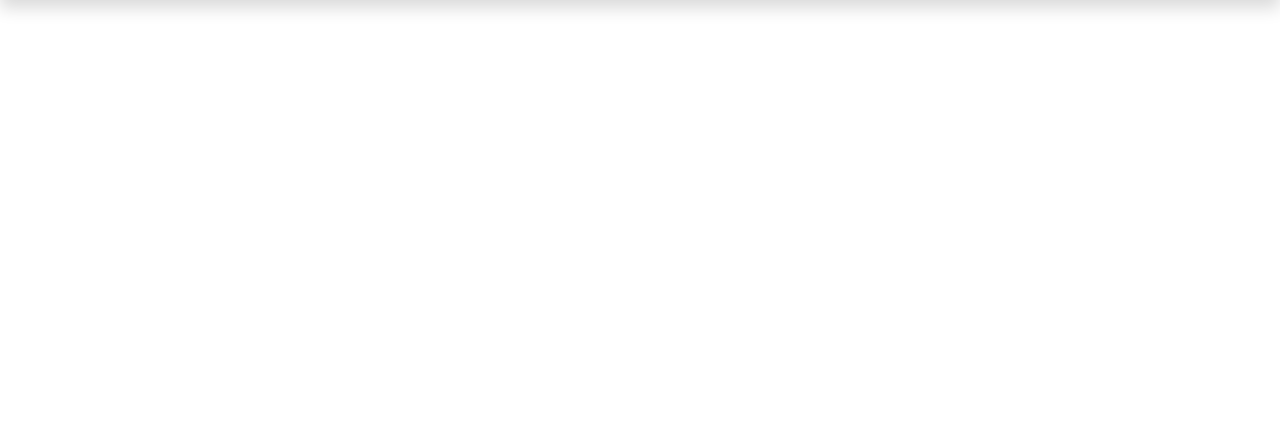
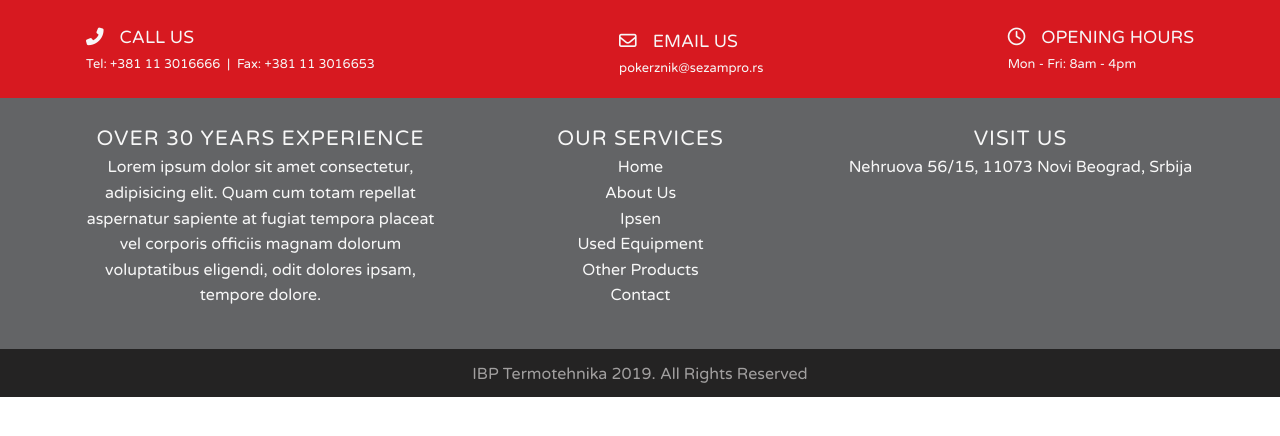
Before and after one commit to nikoladjordjevic10/ipsen, a PHP site: page / in a window 1280 px wide. Shown: the part 112-548 px from the top of the page. Run offline with PHP 8.4, Linux system fonts and the light colour scheme; some libraries are stand-ins or nearby versions.

Commit message:
Completes styling footer for all pages

```diff
--- a/css/style.scss
+++ b/css/style.scss
@@ -25,7 +25,8 @@
     text-transform: uppercase;
     &:hover {
       color: $light-grey;
-      transition: color 0.2s ease-in-out;
+      transition: all 0.2s ease-in-out;
+      transform: scale(1.05);
     }
   }
 }
@@ -52,6 +53,7 @@
 // Hamburger Icon Styling
 
   #nav-icon {
+    z-index: 3;
     width: 40px;
     height: 35px;
     position: relative;
@@ -99,3 +101,119 @@
       left: 50%;
     }
   }
+
+// Invisibile SideBar Styling
+
+.hiddenSidebar {
+  transition: all .35s;
+  position: fixed;
+  top: 0;
+  right: 0;
+  height: 100%;
+  width: 0;
+  z-index: 1;
+  cursor: pointer;
+  nav {
+    transition: all 0s;
+    position: fixed;
+    right: -5000px;
+  }
+}
+
+.hiddenSidebar.expanded {
+  transition: all .35s;
+  text-align: center;
+  height: 100%;
+  width: 100%;
+  border-radius: 0px;
+  top: 0;
+  right: 0;
+  background-color: $bg-light;
+  nav {
+     transition: all 0s;
+     position: relative;
+     right: 0;
+     top:20%;
+     z-index: 2;
+  }
+  a {
+     transition: all .25s;
+     text-decoration: none;
+     font-size: 1.5rem;
+     text-transform: uppercase;
+     color: $dark-grey;
+     display:block;
+     &:hover {
+        transition: all .25s;
+        letter-spacing: 1px;
+        color: $light-grey;
+     }
+  }
+
+}
+
+// Footer Styling
+
+.footerUpper {
+  min-height: 5rem;
+  background-color: $red;
+  color: $bg-light;
+  p {
+    padding: 0;
+    margin: 0;
+    font-size: 0.8rem;
+  }
+  .contact {
+    p:first-child {
+      text-transform: uppercase;
+      font-size: 1.1rem;
+    }
+  }
+}
+
+@media (max-width: 992px){
+  .footerUpper p {
+    text-align: center;
+  }
+}
+
+.footerLower {
+  min-height: 5rem;
+  background-color: $grey;
+  color: $bg-light;
+  p {
+    margin: 0;
+    padding: 0;
+  }
+  .info {
+    text-align: center;
+    ul{
+      list-style-type: none;
+      padding: 0;
+    }
+    p:first-child {
+      text-transform: uppercase;
+      font-size: 1.3rem;
+      letter-spacing: 1px;
+    }
+  }
+}
+
+.footerCredits {
+  height: 3rem;
+  background-color: $dark-grey;
+  text-align: center;
+  p {
+    margin: 0;
+    padding-top: 0.8rem;
+    a {
+      text-decoration: none;
+      color: $light-grey;
+      transition: color 0.25s ease;
+      &:hover {
+        color: $red;
+        transition: color 0.25s ease;
+      }
+    }
+  }
+}
--- a/index.php
+++ b/index.php
@@ -1,3 +1,4 @@
+<?php include 'shared/hiddenSidebar.php';?>
 <!DOCTYPE html>
 <html lang="en">
 
@@ -9,7 +10,7 @@
   <link rel="stylesheet" href="https://stackpath.bootstrapcdn.com/bootstrap/4.4.1/css/bootstrap.min.css" integrity="sha384-Vkoo8x4CGsO3+Hhxv8T/Q5PaXtkKtu6ug5TOeNV6gBiFeWPGFN9MuhOf23Q9Ifjh" crossorigin="anonymous">
   <link rel="stylesheet" href="css/style.min.css">
   <script src="https://kit.fontawesome.com/96ed7d3134.js" crossorigin="anonymous"></script>
-  <title>Ipsen</title>
+  <title>IBP Termotehnika</title>
 </head>
 
 <body>
@@ -17,7 +18,7 @@
     <div class="container">
       <div class="row flex-column justify-content-xl-between justify-content-center align-items-center flex-lg-row">
         <div class="logo p-3">
-          <img src="images/logo.png" alt="logo">
+          <a href="#"><img src="images/logo.png" alt="logo"></a>
         </div>
         <nav class="nav align-items-center d-flex flex-column flex-lg-row py-3">
           <a class="nav-link" href="#">Home</a>
@@ -35,7 +36,7 @@
     <div class="container">
       <div class="row justify-content-around justify-content-sm-between">
         <div class="logo p-3">
-          <img src="images/logo.png" alt="logo">
+          <a href="#"><img src="images/logo.png" alt="logo"></a>
         </div>
         <div class="menu d-flex align-items-center">
           <div id="nav-icon">
@@ -49,6 +50,55 @@
     </div>
   </header> <!-- End of Invisible Header -->
 
+  <footer> <!-- Start of Footer -->
+    <div class="footerUpper">
+      <div class="container">
+        <div class="row justify-content-between flex-column flex-lg-row align-items-center">
+          <div class="contact py-4 pl-3 pt-3 pb-2">
+            <p><i class="fas fa-phone-alt pb-2 pr-3"></i>Call Us</p>
+            <p>Tel: +381 11 3016666 &nbsp;|&nbsp; Fax: +381 11 3016653</p>
+          </div>
+          <div class="contact pt-3 pb-2">
+            <p><i class="far fa-envelope pb-2 pr-3"></i>Email Us</p>
+            <p>pokerznik@sezampro.rs</p>
+          </div>
+          <div class="contact py-4 pr-3 pt-3 pb-2">
+            <p><i class="far fa-clock pb-2 pr-3"></i>Opening Hours</p>
+            <p>Mon - Fri: 8am - 4pm</p>
+          </div>
+        </div>
+      </div>
+    </div>
+    <div class="footerLower">
+      <div class="container">
+        <div class="row">
+          <div class="col-lg-4 col-md-12 info pl-0 py-md-4 pl-md-3 pt-3 pb-2">
+            <p>Over 30 years experience</p>
+            <p>Lorem ipsum dolor sit amet consectetur, adipisicing elit. Quam cum totam repellat aspernatur sapiente at fugiat tempora placeat vel corporis officiis magnam dolorum voluptatibus eligendi, odit dolores ipsam, tempore dolore.</p>
+          </div>
+          <div class="col-lg-4 col-md-12 info py-md-4 pl-3 pt-3 pb-2">
+            <p>Our Services</p>
+            <ul>
+              <li>Home</li>
+              <li>About Us</li>
+              <li>Ipsen</li>
+              <li>Used Equipment</li>
+              <li>Other Products</li>
+              <li>Contact</li>
+            </ul>
+          </div>
+          <div class="col-lg-4 col-md-12 info py-md-4 pl-3 pt-3 pb-2">
+            <p>Visit Us</p>
+            <p>Nehruova 56/15, 11073 Novi Beograd, Srbija</p>
+          </div>
+        </div>
+      </div>
+    </div>
+    <div class="footerCredits">
+      <p><a href="#">IBP Termotehnika</a> <?php echo date('Y') ?>. All Rights Reserved</p>
+    </div>
+  </footer> <!-- End of Footer -->
+
   <script src="https://code.jquery.com/jquery-3.4.1.slim.min.js" integrity="sha384-J6qa4849blE2+poT4WnyKhv5vZF5SrPo0iEjwBvKU7imGFAV0wwj1yYfoRSJoZ+n" crossorigin="anonymous"></script>
   <script src="https://cdn.jsdelivr.net/npm/popper.js@1.16.0/dist/umd/popper.min.js" integrity="sha384-Q6E9RHvbIyZFJoft+2mJbHaEWldlvI9IOYy5n3zV9zzTtmI3UksdQRVvoxMfooAo" crossorigin="anonymous"></script>
   <script src="https://stackpath.bootstrapcdn.com/bootstrap/4.4.1/js/bootstrap.min.js" integrity="sha384-wfSDF2E50Y2D1uUdj0O3uMBJnjuUD4Ih7YwaYd1iqfktj0Uod8GCExl3Og8ifwB6" crossorigin="anonymous"></script>
--- a/js/script.js
+++ b/js/script.js
@@ -2,5 +2,10 @@
 $(document).ready(function(){
 	$('#nav-icon').click(function(){
 		$(this).toggleClass('open');
+		$('.hiddenSidebar').toggleClass('expanded');
 	});
 });
+
+// $(".hiddenSidebar").click(function() {
+//   $(this).toggleClass("expanded");
+// });
--- /dev/null
+++ b/shared/hiddenSidebar.php
@@ -0,0 +1,10 @@
+<div class="hiddenSidebar">
+  <nav class="nav flex-column">
+    <a class="nav-link" href="#">Home</a>
+    <a class="nav-link" href="#">About Us</a>
+    <a class="nav-link" href="#">Ipsen</a>
+    <a class="nav-link" href="#">Used Equipment</a>
+    <a class="nav-link" href="#">Other Products</a>
+    <a class="nav-link" href="#">Contact</a>
+  </nav>
+</div>
```
Also changed, not shown: css/style.min.css.
